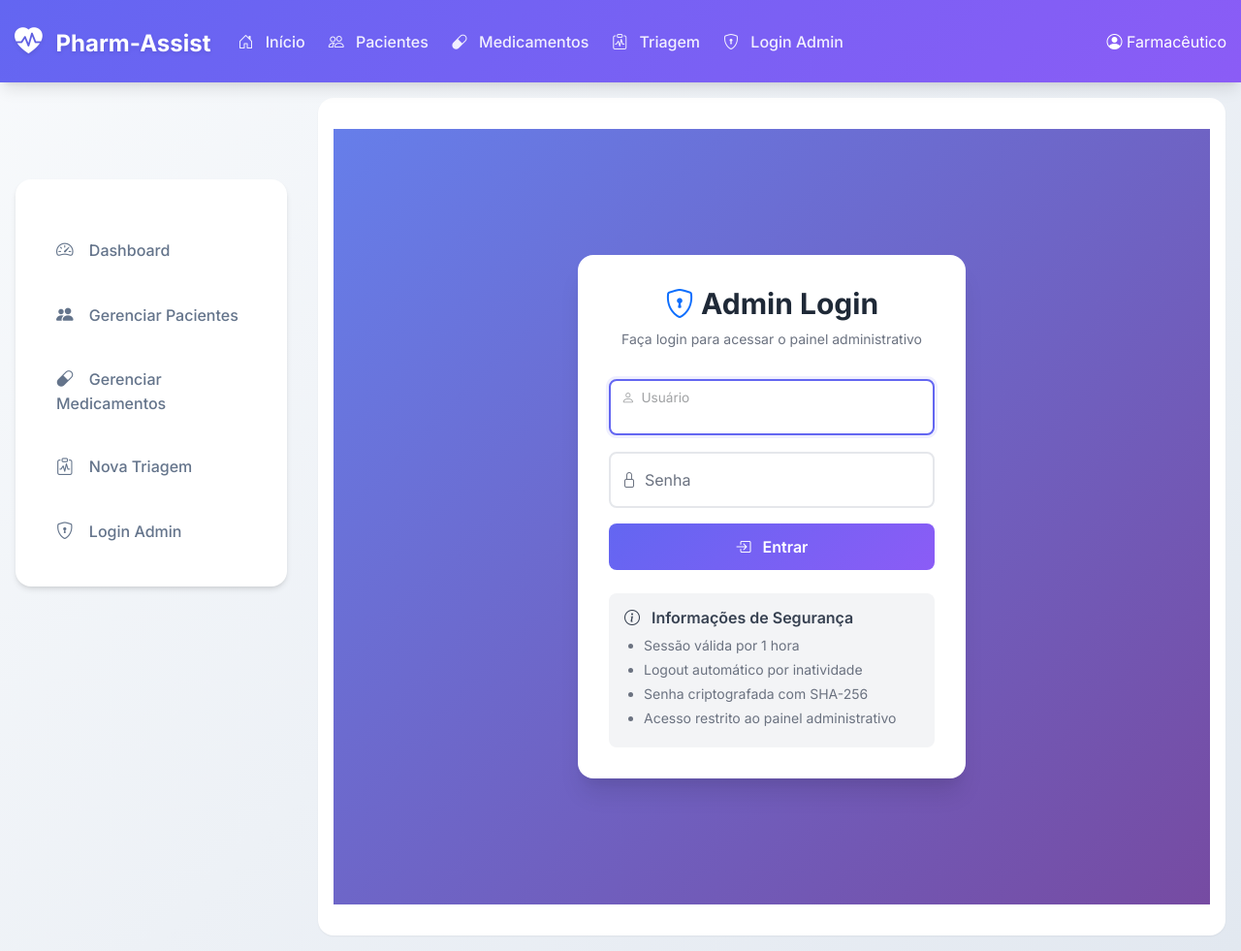
After one commit to arthur04112006/Pharm-Assist-, a Flask app: page /admin/login in a window 1280 px wide. The commit adds this page. Shown: the whole page at 97% size. Run offline with Flask 3, Linux system fonts and the light colour scheme.

Commit message:
Add admin authentication and login/logout system
Implemented an admin authentication system with session management, login and logout routes, and session timeout. Added password hashing, a login_required decorator, and updated the admin dashboard to require authentication. Created a new admin login page and updated navigation and dashboard templates to reflect authentication state.

```diff
--- a/app.py
+++ b/app.py
@@ -12,7 +12,7 @@ Funcionalidades:
 - Base de dados com medicamentos da ANVISA
 """
 
-from flask import Flask, render_template, request, jsonify, redirect, url_for, flash, send_file
+from flask import Flask, render_template, request, jsonify, redirect, url_for, flash, send_file, session
 from flask_sqlalchemy import SQLAlchemy
 from models import db, Paciente, DoencaCronica, PacienteDoenca, Sintoma, Pergunta, Medicamento, Consulta, ConsultaResposta, ConsultaRecomendacao
 from report_generator import ReportGenerator
@@ -20,8 +20,9 @@ from config import Config
 import os
 from datetime import datetime, timedelta
 import json
-from functools import lru_cache
+from functools import lru_cache, wraps
 from perguntas_extractor import list_modules as list_motor_modulos, extract_questions_for_module
+import hashlib
 
 # Inicialização da aplicação
 app = Flask(__name__)
@@ -37,6 +38,35 @@ report_generator = ReportGenerator()
 os.makedirs('reports', exist_ok=True)
 os.makedirs('uploads', exist_ok=True)
 
+# ===== SISTEMA DE AUTENTICAÇÃO =====
+
+def hash_password(password):
+    """Criptografa a senha usando SHA-256"""
+    return hashlib.sha256(password.encode()).hexdigest()
+
+def verify_password(password, hashed):
+    """Verifica se a senha está correta"""
+    return hash_password(password) == hashed
+
+def login_required(f):
+    """Decorator para rotas que requerem autenticação"""
+    @wraps(f)
+    def decorated_function(*args, **kwargs):
+        if not session.get('admin_logged_in'):
+            flash('Você precisa fazer login para acessar esta página.', 'warning')
+            return redirect(url_for('admin_login'))
+        return f(*args, **kwargs)
+    return decorated_function
+
+def check_session_timeout():
+    """Verifica se a sessão expirou"""
+    if 'last_activity' in session:
+        last_activity = session['last_activity']
+        if datetime.now().timestamp() - last_activity > app.config['SESSION_TIMEOUT']:
+            session.clear()
+            return False
+    return True
+
 # Cache para consultas frequentes (evita múltiplas consultas ao banco)
 @lru_cache(maxsize=128)
 def get_doencas_cronicas():
@@ -47,6 +77,38 @@ def get_doencas_cronicas():
 def get_perguntas_ativas():
     """Cache para perguntas ativas - consulta frequente"""
     return Pergunta.query.filter_by(ativa=True).order_by(Pergunta.ordem).all()
+
+# ===== ROTAS DE AUTENTICAÇÃO =====
+
+@app.route('/admin/login', methods=['GET', 'POST'])
+def admin_login():
+    """Página de login do administrador"""
+    if request.method == 'POST':
+        username = request.form.get('username', '').strip()
+        password = request.form.get('password', '').strip()
+
+        # Verificar credenciais
+        if (username == app.config['ADMIN_USERNAME'] and
+            verify_password(password, hash_password(app.config['ADMIN_PASSWORD']))):
+
+            # Login bem-sucedido
+            session['admin_logged_in'] = True
+            session['last_activity'] = datetime.now().timestamp()
+            session['username'] = username
+
+            flash('Login realizado com sucesso!', 'success')
+            return redirect(url_for('admin'))
+        else:
+            flash('Usuário ou senha incorretos.', 'error')
+
+    return render_template('admin_login.html')
+
+@app.route('/admin/logout')
+def admin_logout():
+    """Logout do administrador"""
+    session.clear()
+    flash('Logout realizado com sucesso!', 'info')
+    return redirect(url_for('admin_login'))
 
 @app.route('/')
 def index():
@@ -816,8 +878,16 @@ def gerar_relatorio(consulta_id):
         return redirect(url_for('resultado_triagem', consulta_id=consulta_id))
 
 @app.route('/admin')
+@login_required
 def admin():
     """Painel administrativo"""
+    # Verificar timeout da sessão
+    if not check_session_timeout():
+        flash('Sua sessão expirou. Faça login novamente.', 'warning')
+        return redirect(url_for('admin_login'))
+
+    # Atualizar última atividade
+    session['last_activity'] = datetime.now().timestamp()
     from datetime import timedelta
     from sqlalchemy import func
 
@@ -843,6 +913,9 @@ def admin():
         func.count(ConsultaRecomendacao.id).desc()
     ).limit(10).all()
 
+    # Converter para dicionários para serialização JSON
+    sintomas_comuns = [{'descricao': item.descricao, 'count': item.count} for item in sintomas_comuns]
+
     # Medicamentos mais recomendados
     medicamentos_recomendados = db.session.query(
         ConsultaRecomendacao.descricao,
@@ -854,6 +927,9 @@ def admin():
     ).order_by(
         func.count(ConsultaRecomendacao.id).desc()
     ).limit(10).all()
+
+    # Converter para dicionários para serialização JSON
+    medicamentos_recomendados = [{'descricao': item.descricao, 'count': item.count} for item in medicamentos_recomendados]
 
     # Taxa de encaminhamentos
     taxa_encaminhamento = (total_encaminhamentos / total_consultas * 100) if total_consultas > 0 else 0
--- a/config.py
+++ b/config.py
@@ -19,3 +19,8 @@ class Config:
     APP_NAME = 'Pharm-Assist - Sistema de Triagem Farmaceutica'
     APP_VERSION = '1.0.0'
     ITEMS_PER_PAGE = 20
+
+    # Configurações de autenticação
+    ADMIN_USERNAME = os.environ.get('ADMIN_USERNAME') or 'admin'
+    ADMIN_PASSWORD = os.environ.get('ADMIN_PASSWORD') or 'admin123'
+    SESSION_TIMEOUT = 3600  # 1 hora em segundos
--- /dev/null
+++ b/templates/admin_login.html
@@ -0,0 +1,212 @@
+{% extends "base.html" %}
+
+{% block title %}Login Administrativo{% endblock %}
+
+{% block extra_css %}
+<style>
+    .login-container {
+        min-height: 100vh;
+        display: flex;
+        align-items: center;
+        justify-content: center;
+        background: linear-gradient(135deg, #667eea 0%, #764ba2 100%);
+    }
+
+    .login-card {
+        background: white;
+        border-radius: 1rem;
+        box-shadow: 0 20px 25px -5px rgba(0, 0, 0, 0.1), 0 10px 10px -5px rgba(0, 0, 0, 0.04);
+        padding: 2rem;
+        width: 100%;
+        max-width: 400px;
+    }
+
+    .login-header {
+        text-align: center;
+        margin-bottom: 2rem;
+    }
+
+    .login-header h1 {
+        color: #1f2937;
+        font-size: 1.875rem;
+        font-weight: 700;
+        margin-bottom: 0.5rem;
+    }
+
+    .login-header p {
+        color: #6b7280;
+        font-size: 0.875rem;
+    }
+
+    .form-floating {
+        position: relative;
+        margin-bottom: 1rem;
+    }
+
+    .form-floating input {
+        height: 3rem;
+        padding: 1rem 0.75rem;
+        border: 2px solid #e5e7eb;
+        border-radius: 0.5rem;
+        font-size: 1rem;
+        transition: all 0.2s ease;
+    }
+
+    .form-floating input:focus {
+        border-color: #6366f1;
+        box-shadow: 0 0 0 3px rgba(99, 102, 241, 0.1);
+        outline: none;
+    }
+
+    .form-floating label {
+        position: absolute;
+        top: 0;
+        left: 0;
+        height: 100%;
+        padding: 1rem 0.75rem;
+        pointer-events: none;
+        border: 1px solid transparent;
+        transform-origin: 0 0;
+        transition: opacity 0.1s ease-in-out, transform 0.1s ease-in-out;
+        color: #6b7280;
+    }
+
+    .form-floating input:focus ~ label,
+    .form-floating input:not(:placeholder-shown) ~ label {
+        opacity: 0.65;
+        transform: scale(0.85) translateY(-0.5rem) translateX(0.15rem);
+    }
+
+    .btn-login {
+        width: 100%;
+        height: 3rem;
+        background: linear-gradient(135deg, #6366f1 0%, #8b5cf6 100%);
+        border: none;
+        border-radius: 0.5rem;
+        color: white;
+        font-size: 1rem;
+        font-weight: 600;
+        transition: all 0.2s ease;
+    }
+
+    .btn-login:hover {
+        transform: translateY(-1px);
+        box-shadow: 0 10px 15px -3px rgba(0, 0, 0, 0.1);
+    }
+
+    .btn-login:active {
+        transform: translateY(0);
+    }
+
+    .security-info {
+        background: #f3f4f6;
+        border-radius: 0.5rem;
+        padding: 1rem;
+        margin-top: 1.5rem;
+        font-size: 0.875rem;
+        color: #6b7280;
+    }
+
+    .security-info h6 {
+        color: #374151;
+        font-weight: 600;
+        margin-bottom: 0.5rem;
+    }
+
+    .security-info ul {
+        margin: 0;
+        padding-left: 1.25rem;
+    }
+
+    .security-info li {
+        margin-bottom: 0.25rem;
+    }
+</style>
+{% endblock %}
+
+{% block content %}
+<div class="login-container">
+    <div class="login-card">
+        <div class="login-header">
+            <h1>
+                <i class="bi bi-shield-lock text-primary"></i>
+                Admin Login
+            </h1>
+            <p>Faça login para acessar o painel administrativo</p>
+        </div>
+
+        <form method="POST">
+            <div class="form-floating">
+                <input type="text"
+                       class="form-control"
+                       id="username"
+                       name="username"
+                       placeholder="Usuário"
+                       required
+                       autocomplete="username">
+                <label for="username">
+                    <i class="bi bi-person me-2"></i>Usuário
+                </label>
+            </div>
+
+            <div class="form-floating">
+                <input type="password"
+                       class="form-control"
+                       id="password"
+                       name="password"
+                       placeholder="Senha"
+                       required
+                       autocomplete="current-password">
+                <label for="password">
+                    <i class="bi bi-lock me-2"></i>Senha
+                </label>
+            </div>
+
+            <button type="submit" class="btn btn-login">
+                <i class="bi bi-box-arrow-in-right me-2"></i>
+                Entrar
+            </button>
+        </form>
+
+        <div class="security-info">
+            <h6>
+                <i class="bi bi-info-circle me-2"></i>
+                Informações de Segurança
+            </h6>
+            <ul>
+                <li>Sessão válida por 1 hora</li>
+                <li>Logout automático por inatividade</li>
+                <li>Senha criptografada com SHA-256</li>
+                <li>Acesso restrito ao painel administrativo</li>
+            </ul>
+        </div>
+    </div>
+</div>
+{% endblock %}
+
+{% block extra_js %}
+<script>
+// Foco automático no campo de usuário
+document.addEventListener('DOMContentLoaded', function() {
+    document.getElementById('username').focus();
+});
+
+// Validação do formulário
+document.querySelector('form').addEventListener('submit', function(e) {
+    const username = document.getElementById('username').value.trim();
+    const password = document.getElementById('password').value.trim();
+
+    if (!username || !password) {
+        e.preventDefault();
+        alert('Por favor, preencha todos os campos.');
+        return;
+    }
+
+    if (password.length < 6) {
+        e.preventDefault();
+        alert('A senha deve ter pelo menos 6 caracteres.');
+        return;
+    }
+});
+</script>
+{% endblock %}
--- a/templates/base.html
+++ b/templates/base.html
@@ -673,10 +673,17 @@
 
                     <!-- Link para estatísticas e admin -->
                     <li class="nav-item">
+                        {% if session.admin_logged_in %}
                         <a class="nav-link" href="{{ url_for('admin') }}">
                             <i class="bi bi-graph-up"></i> <!-- Ícone de gráfico -->
                             Estatísticas
                         </a>
+                        {% else %}
+                        <a class="nav-link" href="{{ url_for('admin_login') }}">
+                            <i class="bi bi-shield-lock"></i> <!-- Ícone de escudo -->
+                            Login Admin
+                        </a>
+                        {% endif %}
                     </li>
                 </ul>
 
@@ -735,10 +742,17 @@
 
                     <!-- Link para estatísticas -->
                     <li class="nav-item">
+                        {% if session.admin_logged_in %}
                         <a class="nav-link" href="{{ url_for('admin') }}">
                             <i class="bi bi-bar-chart"></i> <!-- Ícone de gráfico de barras -->
                             Estatísticas
                         </a>
+                        {% else %}
+                        <a class="nav-link" href="{{ url_for('admin_login') }}">
+                            <i class="bi bi-shield-lock"></i> <!-- Ícone de escudo -->
+                            Login Admin
+                        </a>
+                        {% endif %}
                     </li>
                 </ul>
             </div>
```
Also changed, not shown: templates/admin.html (+135 -20 lines).
